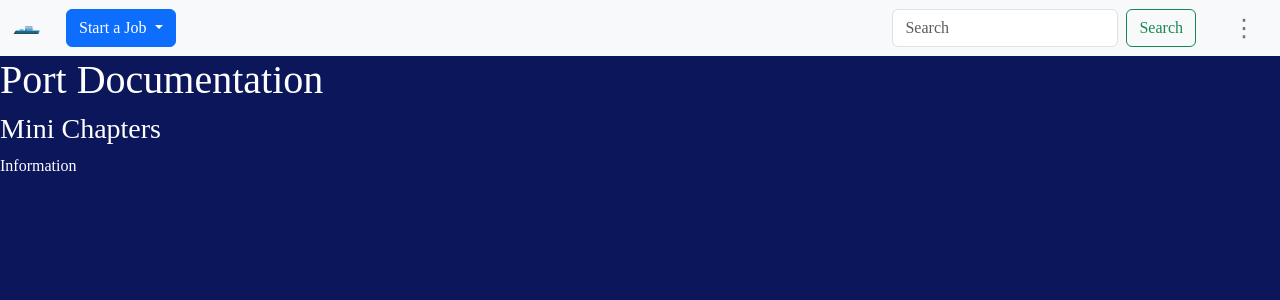
After one commit to ShwetanshuC/DockChain-Website, a Django app: page /accounts/portDocumentation/ in a window 1280 px wide. The commit adds this page. Shown: the top 300 px of the page. Run offline with Django 4.2, Linux system fonts and the light colour scheme; data that the repository does not hold is empty; parts of the project's set-up code (start-up, migrations or seed data) failed here and were passed over.

Commit message:
AddedDocumentationPages
From Aadarsh:

Added Documentation pages for each type of user. Text for documentation is not added yet. Shwetanshu needs to get the text from my google doc and style it into the html pages so that it doesn't break the nav bars.

```diff
--- a/accounts/templates/base.html
+++ b/accounts/templates/base.html
@@ -103,15 +103,17 @@
             {% if user.is_authenticated %}
               {% if user.groups.all.0.name == "Driver" %}
                 <li><a class="dropdown-item" href="/driverinterface/">Dashboard</a></li>
+                <li><a class="dropdown-item" href="/accounts/driverDocumentation/">How To</a></li>
               {% elif user.groups.all.0.name == "Trucking Company" %}
                 <li><a class="dropdown-item" href="/truckmanagement/">Dashboard</a></li>
+                <li><a class="dropdown-item" href="/accounts/truckCompanyDocumentation/">How To</a></li>
               {% elif user.groups.all.0.name == "Port" %}
                 <li><a class="dropdown-item" href="/portinterface/">Dashboard</a></li>
+                <li><a class="dropdown-item" href="/accounts/portDocumentation/">How To</a></li>
               {% elif user.is_superuser %}
                 <li><a class="dropdown-item" href="/admin/">Admin Panel</a></li>
               {% endif %}
               <li><a class="dropdown-item" href="/accounts/manageprofile/">Manage Profile</a></li>
-              <li><a class="dropdown-item" href="/documentation/">Documentation</a></li>
               <li><hr class="dropdown-divider"></li>
               <li>
                 <form method="post" action="{% url 'logout' %}">
@@ -135,5 +137,6 @@
 
 
 {% block interface_content %}
+
 {% endblock %}
 {%endblock%}
--- a/accounts/templates/manageprofile.html
+++ b/accounts/templates/manageprofile.html
@@ -14,6 +14,7 @@
     <h4>Security</h4>
     <a href="{% url 'change_password_custom' %}" class="btn btn-warning">Change Password</a>
 
+
     <hr>
     <h4>Danger Zone</h4>
     <form method="POST" action="{% url 'delete_account' %}">
--- /dev/null
+++ b/accounts/templates/portDocumentation.html
@@ -0,0 +1,15 @@
+{% extends 'base.html' %}
+{% load static %}
+
+{% block interface_content %}
+
+<link rel="stylesheet" href="{% static 'DocumentationPages/portDocumentation.css' %}">
+
+
+<h1>Port Documentation</h1>
+
+<h3>Mini Chapters</h3>
+
+<p>Information</p>
+
+{% endblock %}
--- a/accounts/urls.py
+++ b/accounts/urls.py
@@ -18,4 +18,9 @@ urlpatterns = [
     path("unauthorized/", views.unauthorized_view, name="unauthorized"),
     path("login/", CustomLoginView.as_view(), name="login"),
     path("manageprofile/", views.ManageProfile, name="manageprofile"),
+    #Below this is all the documentation stuff----------------------------
+    path("driverDocumentation/", views.DriverDocumentation, name="DriverDocumentation"),
+    path("portDocumentation/", views.PortDocumentation, name="PortDocumentation"),
+    path("truckCompanyDocumentation/", views.TruckCompanyDocumentation, name="TruckCompanyDocumentation"),
+
 ]
--- a/accounts/views.py
+++ b/accounts/views.py
@@ -127,3 +127,12 @@ class CustomLoginView(LoginView):
 
 def ManageProfile(request):
     return render(request, "manageprofile.html")
+
+def DriverDocumentation(request):
+    return render(request, "driverDocumentation.html")
+
+def PortDocumentation(request):
+    return render(request, "portDocumentation.html")
+
+def TruckCompanyDocumentation(request):
+    return render(request, "truckCompanyDocumentation.html")
--- /dev/null
+++ b/static/DocumentationPages/driverDocumentation.css
@@ -0,0 +1,4 @@
+body {
+  background-color: #0c165b;
+  color: #000000;
+}
--- /dev/null
+++ b/static/DocumentationPages/portDocumentation.css
@@ -0,0 +1,8 @@
+body {
+
+
+  background-color: #0c165b;
+  color: #ffffff;
+
+
+}
--- /dev/null
+++ b/static/DocumentationPages/truckCompanyDocumentation.css
@@ -0,0 +1,6 @@
+body {
+
+  background-color: #2f3038;
+  color: #333;
+
+}
--- a/webpage/templates/foundation.html
+++ b/webpage/templates/foundation.html
@@ -10,7 +10,9 @@
     <title>{%block title%} Foundation {%endblock%}</title>
 </head>
 <body>
-    {%block content%} {%endblock%}
+    {%block content%}
+
+    {%endblock%}
     <script src="https://cdn.jsdelivr.net/npm/bootstrap@5.3.7/dist/js/bootstrap.bundle.min.js" integrity="sha384-ndDqU0Gzau9qJ1lfW4pNLlhNTkCfHzAVBReH9diLvGRem5+R9g2FzA8ZGN954O5Q" crossorigin="anonymous"></script>
     <script src="https://cdn.jsdelivr.net/npm/@popperjs/core@2.11.8/dist/umd/popper.min.js" integrity="sha384-I7E8VVD/ismYTF4hNIPjVp/Zjvgyol6VFvRkX/vR+Vc4jQkC+hVqc2pM8ODewa9r" crossorigin="anonymous"></script>
     <script src="https://cdn.jsdelivr.net/npm/bootstrap@5.3.7/dist/js/bootstrap.min.js" integrity="sha384-7qAoOXltbVP82dhxHAUje59V5r2YsVfBafyUDxEdApLPmcdhBPg1DKg1ERo0BZlK" crossorigin="anonymous"></script>
```
Also changed, not shown: accounts/Email2FA.py (added, +34 -0 lines), accounts/templates/driverDocumentation.html (added, +15 -0 lines), accounts/templates/truckCompanyDocumentation.html (added, +15 -0 lines).
